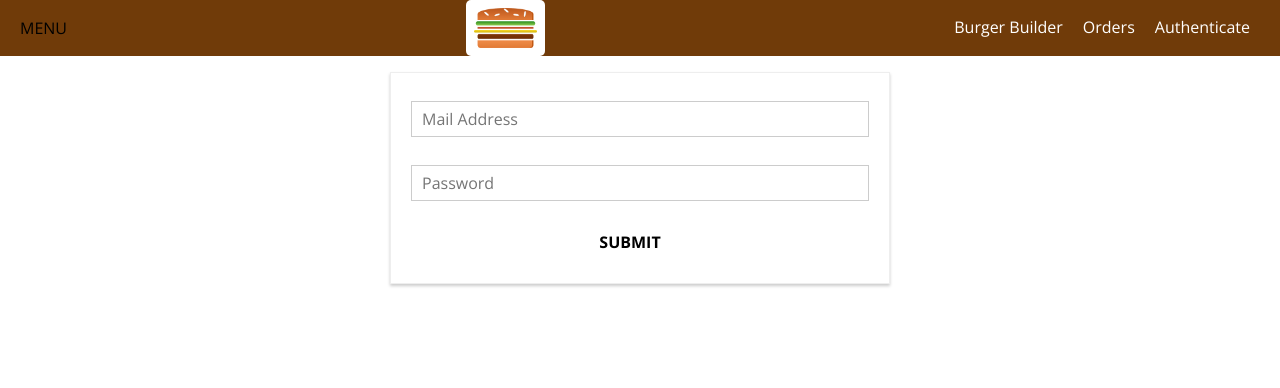
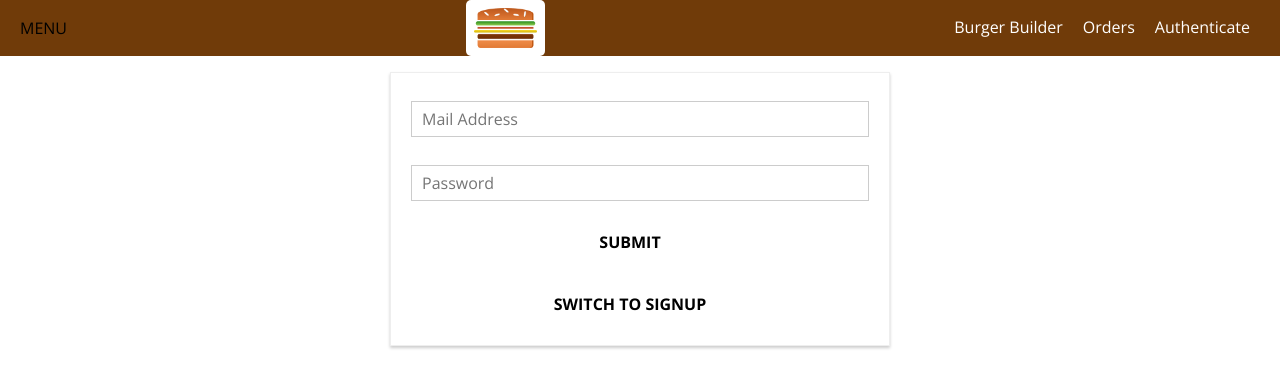
Before and after one commit to Vainakh/BurgerBuilder-App, a React app: page /auth in a window 1280 px wide. Shown: the top 388 px of the page. Built offline with nearby package versions, Linux system fonts and the light colour scheme.

Commit message:
Add signin

```diff
--- a/src/containers/Auth/Auth.js
+++ b/src/containers/Auth/Auth.js
@@ -37,7 +37,8 @@
         valid: false,
         touched: false
       }
-    }
+    },
+    idSignup: true
   }
 
   checkValidity(value, rules) {
@@ -80,8 +81,14 @@
 
   submitHandler = (event) => {
     event.preventDefault();
-    this.props.onAuth(this.state.controls.email.value, this.state.controls.password.value);
-  }
+    this.props.onAuth(this.state.controls.email.value, this.state.controls.password.value, this.state.isSignup);
+  };
+
+  switchAuthModeHandler = () => {
+    this.setState(prevState => {
+      return {isSignup: !prevState.isSignup}
+    });
+  };
 
   render () {
     const formElementsArray = [];
@@ -111,6 +118,9 @@
           {form}
           <Button btnType="Success">SUBMIT</Button>
         </form>
+        <Button
+            clicked={this.switchAuthModeHandler}
+            btnType="Danger">SWITCH TO { this.state.isSignup ? "SIGNIN" : "SIGNUP" }</Button>
       </div>
     );
   }
@@ -118,7 +128,7 @@
 
 const mapDispatchToProps = dispatch => {
   return {
-    onAuth: (email, password) => dispatch(actions.auth(email, password))
+    onAuth: (email, password, isSignup) => dispatch(actions.auth(email, password, isSignup))
   }
 };
 
--- a/src/store/actions/auth.js
+++ b/src/store/actions/auth.js
@@ -21,7 +21,7 @@
   };
 };
 
-export const auth = (email, password) => {
+export const auth = (email, password, isSignup) => {
   return dispatch => {
     dispatch(authStart());
     const authData = {
@@ -29,7 +29,11 @@
       password: password,
       returnSecureToken: true
     }
-    axios.post("https://identitytoolkit.googleapis.com/v1/accounts:signUp?key=AIzaSyAv-3rDMEYcyRF2wBdPtlzFfA7V-tyoxZ0", authData)
+    let url = "https://identitytoolkit.googleapis.com/v1/accounts:signUp?key=AIzaSyAv-3rDMEYcyRF2wBdPtlzFfA7V-tyoxZ0";
+    if (!isSignup) {
+      url = "https://identitytoolkit.googleapis.com/v1/accounts:signInWithPassword?key=AIzaSyAv-3rDMEYcyRF2wBdPtlzFfA7V-tyoxZ0";
+    }
+    axios.post(url, authData)
          .then(response => {
            console.log(response);
            dispatch(authSuccess(response.data));
```
